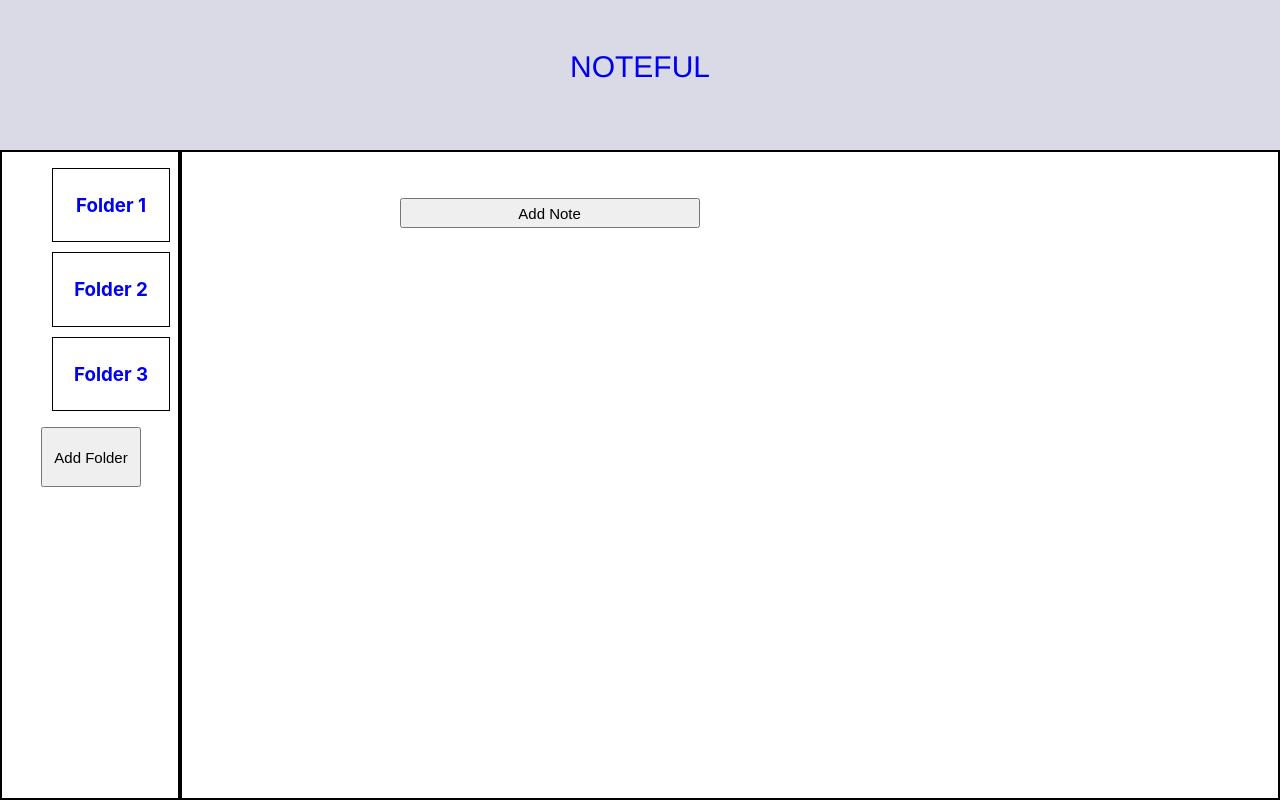
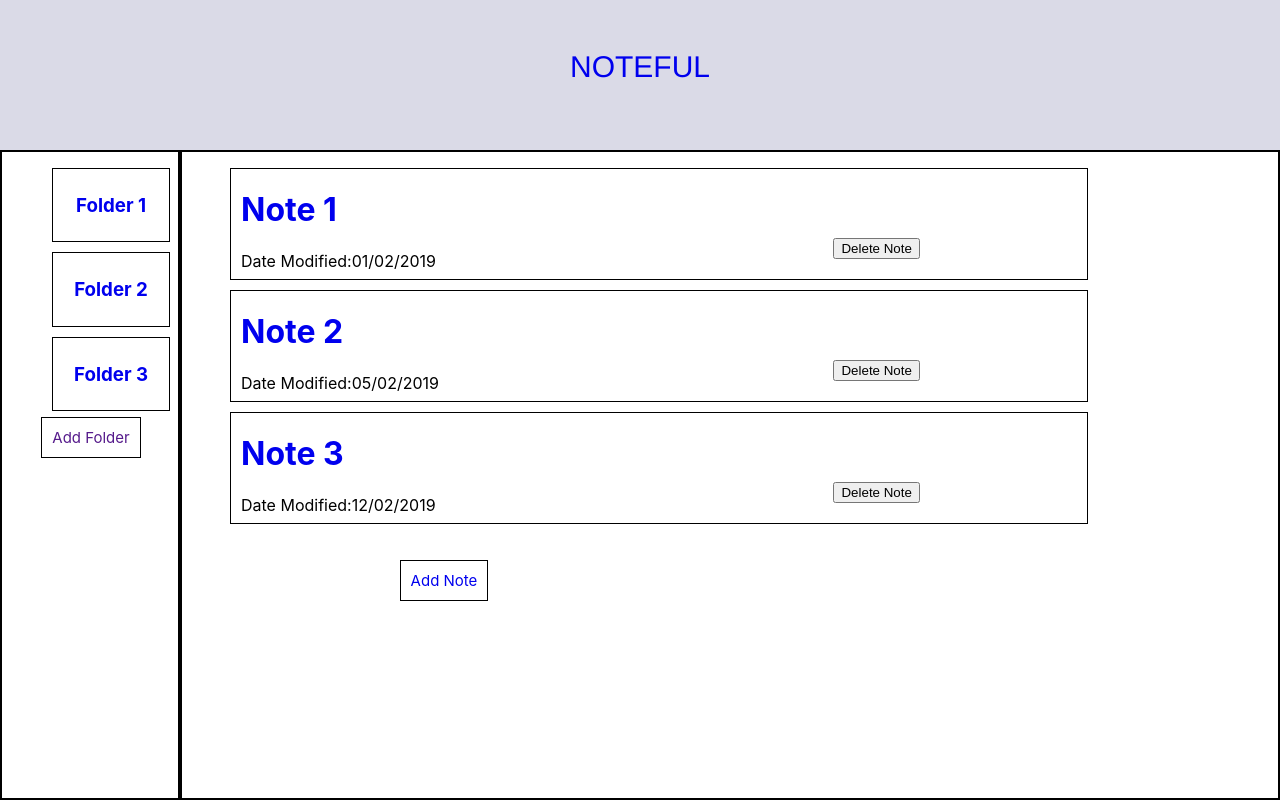
Before and after one commit to aubreyyoder/noteful, a React (Create React App) app: page / in a window 1280 px wide. Built offline with nearby package versions, Linux system fonts and the light colour scheme.

Commit message:
Added Link

```diff
--- a/src/App.css
+++ b/src/App.css
@@ -37,8 +37,10 @@ main {
 }
 
 .add-note-button {
+  border: 1px solid black;
   height: 30px;
   left: 20%;
+  padding: 10px;
   position: relative;
   font-size: 15px;
   top: 30px;
--- a/src/Folder/Folder.js
+++ b/src/Folder/Folder.js
@@ -1,4 +1,5 @@
 import React from "react";
+import { Link } from "react-router-dom";
 import "./Folder.css";
 
 class Folder extends React.Component {
@@ -6,7 +7,7 @@ class Folder extends React.Component {
     return (
       <div className="folder">
         <h3>
-          <a href="/folder">{this.props.title}</a>
+          <Link to="/folder">{this.props.title}</Link>
         </h3>
       </div>
     );
--- a/src/Main/Main.js
+++ b/src/Main/Main.js
@@ -1,5 +1,5 @@
 import React from "react";
-import { Route } from "react-router-dom";
+import { Route, Link } from "react-router-dom";
 import Note from "../Note/Note";
 
 class Main extends React.Component {
@@ -12,15 +12,12 @@ class Main extends React.Component {
       <div className="main">
         <ul id="main-list">
           {notes.map(note => (
-            <Route
-              path="/note"
-              render={() => <Note key={note.id} {...note} />}
-            />
+            <Note key={note.id} {...note} />
           ))}
         </ul>
-        <button name="add-note" className="add-note-button">
+        <Link to="/note" name="add-note" className="add-note-button">
           Add Note
-        </button>
+        </Link>
       </div>
     );
   }
--- a/src/Note/Note.js
+++ b/src/Note/Note.js
@@ -1,4 +1,5 @@
 import React from "react";
+import { Link } from "react-router-dom";
 import "./Note.css";
 
 class Note extends React.Component {
@@ -6,7 +7,7 @@ class Note extends React.Component {
     return (
       <div className="note">
         <h1>
-          <a href="/Note">{this.props.title}</a>
+          <Link to="/Note">{this.props.title}</Link>
         </h1>
         <p>Date Modified:{this.props.dateModified}</p>
         <button name="delete" className="delete-button">
--- a/src/Sidebar/Sidebar.css
+++ b/src/Sidebar/Sidebar.css
@@ -9,7 +9,9 @@
 }
 
 .add-button {
+  border: 1px solid black;
   font-size: 15px;
   height: 60px;
+  padding: 10px;
   width: 100px;
 }
--- a/src/Sidebar/Sidebar.js
+++ b/src/Sidebar/Sidebar.js
@@ -1,4 +1,5 @@
 import React from "react";
+import { Link } from "react-router-dom";
 import Folder from "../Folder/Folder";
 import "./Sidebar.css";
 
@@ -15,9 +16,9 @@ class Sidebar extends React.Component {
             <Folder key={folder.id} {...folder} />
           ))}
         </ul>
-        <button for="add-folder" name="add-folder" className="add-button">
+        <Link for="add-folder" name="add-folder" className="add-button">
           Add Folder
-        </button>
+        </Link>
       </div>
     );
   }
```
